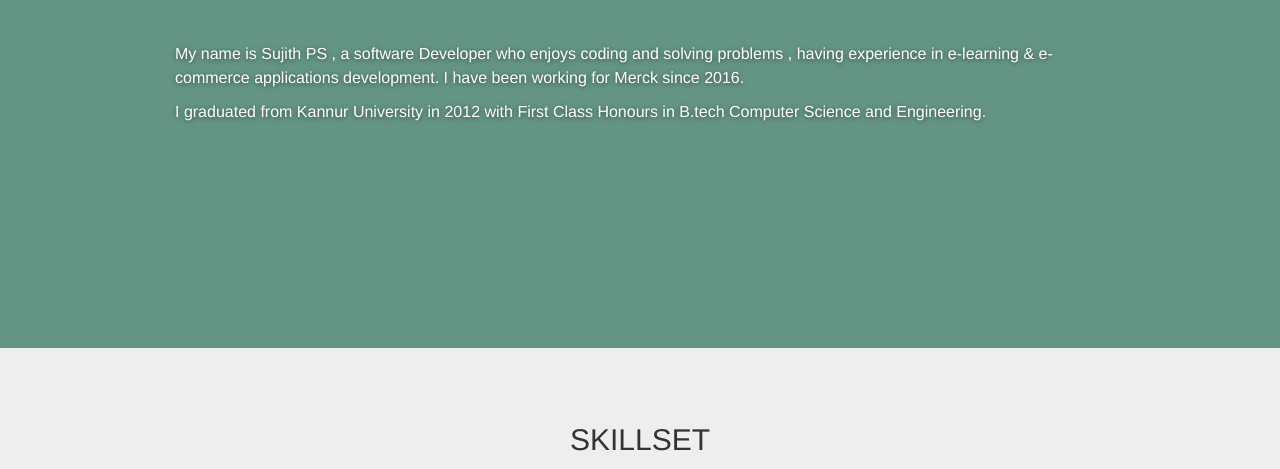
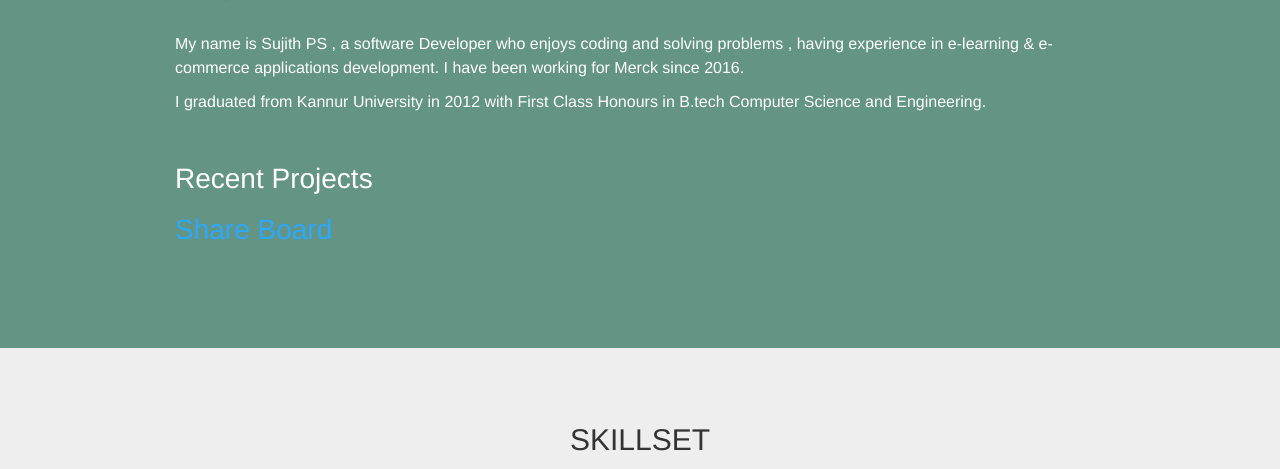
Before and after one commit to sujithps/sujithps.github.io, a website: page index.html in a window 1280 px wide. Shown: the part 282-751 px from the top of the page. Drawn offline with Linux system fonts and the light colour scheme.

Commit message:
added recent projects 1

```diff
--- a/index.html
+++ b/index.html
@@ -67,12 +67,18 @@
                             <div class="description">
                                 <h2> Sujith PS</h2>
                                 <br>
-                                <h5>
+
 								 <p>My name is Sujith PS , a software Developer who enjoys coding and solving problems , having
 								 experience in e-learning & e-commerce applications development. I have been working for Merck since 2016. </p>
 
 								<p>I graduated from Kannur University in 2012 with First Class Honours in B.tech Computer Science and Engineering.</p>
-								</h5>
+
+								<br>
+								<p>
+								   <h3>Recent Projects<h3>
+								   <a href="https://github.com/sujithps/ShareBoard">Share Board</a>
+
+								</p>
 
 
                             </div>
```
